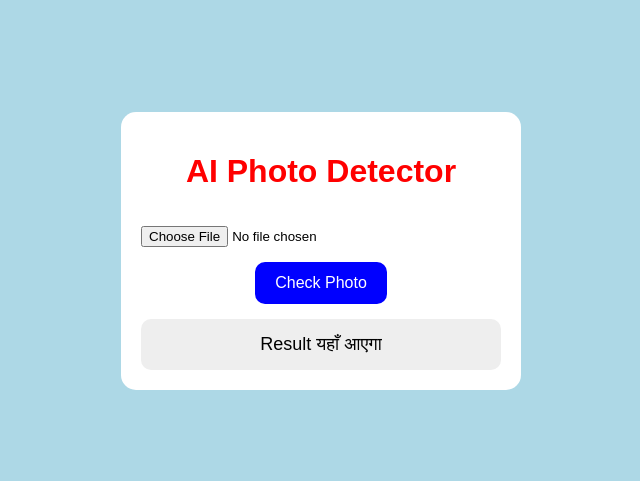
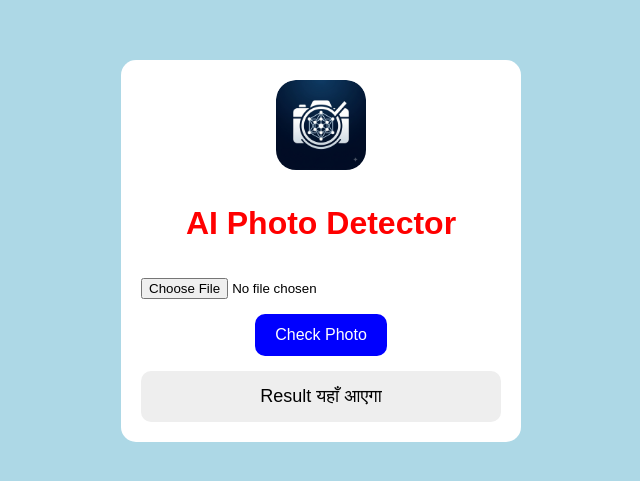
Before and after one commit to sj3324661-ops/ai-photo-detector, a website: page public/index.html in a window 1280 px wide. Shown: the part 149-630 px from the top of the page, without its empty margins (319-959 px from the left). Drawn offline with Linux system fonts and the light colour scheme.

Commit message:
Update index.html

```diff
--- a/public/index.html
+++ b/public/index.html
@@ -6,6 +6,9 @@
   <meta name="viewport" content="width=device-width, initial-scale=1.0">
 
   <title>AI Photo Detector</title>
+
+  <!-- App Logo -->
+  <link rel="icon" type="image/png" href="/icon.png">
 
   <style>
     body {
@@ -28,6 +31,14 @@
       box-sizing: border-box;
     }
 
+    .logo {
+      width: 90px;
+      height: 90px;
+      object-fit: cover;
+      border-radius: 20px;
+      margin-bottom: 10px;
+    }
+
     h1 {
       color: red;
     }
@@ -37,7 +48,7 @@
       width: 100%;
     }
 
-    img {
+    img#preview {
       max-width: 100%;
       max-height: 250px;
       border-radius: 10px;
@@ -94,6 +105,13 @@
 
   <div class="card">
 
+    <!-- Logo -->
+    <img
+      class="logo"
+      src="/icon.png"
+      alt="AI Photo Detector Logo"
+    >
+
     <h1>AI Photo Detector</h1>
 
     <input
@@ -102,9 +120,15 @@
       accept="image/*"
     >
 
-    <img id="preview" alt="Photo Preview">
+    <img
+      id="preview"
+      alt="Photo Preview"
+    >
 
-    <button id="checkButton" onclick="checkPhoto()">
+    <button
+      id="checkButton"
+      onclick="checkPhoto()"
+    >
       Check Photo
     </button>
 
@@ -119,6 +143,7 @@
     const preview = document.getElementById("preview");
     const result = document.getElementById("result");
     const checkButton = document.getElementById("checkButton");
+
 
     photo.addEventListener("change", function () {
 
@@ -145,16 +170,19 @@
 
         result.className = "uncertain";
 
-        result.innerText = "पहले फोटो upload करें।";
+        result.innerText =
+          "पहले फोटो upload करें।";
 
         return;
       }
+
 
       checkButton.disabled = true;
 
       result.className = "";
 
-      result.innerText = "Photo check हो रही है...";
+      result.innerText =
+        "Photo check हो रही है...";
 
 
       const formData = new FormData();
@@ -212,8 +240,10 @@
 
         const verdict = aiData.verdict;
 
+
         const aiConfidence =
           aiData.ai.confidence;
+
 
         const humanConfidence =
           aiData.human.confidence;
@@ -233,6 +263,7 @@
 
         }
 
+
         else if (verdict === "ai") {
 
           result.className = "ai";
@@ -247,6 +278,7 @@
 
         }
 
+
         else {
 
           result.className = "uncertain";
@@ -258,10 +290,10 @@
             (aiConfidence * 100).toFixed(2) +
             "%" +
             "</div>";
-
         }
 
       }
+
 
       catch (error) {
 
@@ -271,7 +303,6 @@
 
         result.innerText =
           "Error: " + error.message;
-
       }
 
 
@@ -281,4 +312,4 @@
 
 </body>
 
-</html>
+  </html>
```
